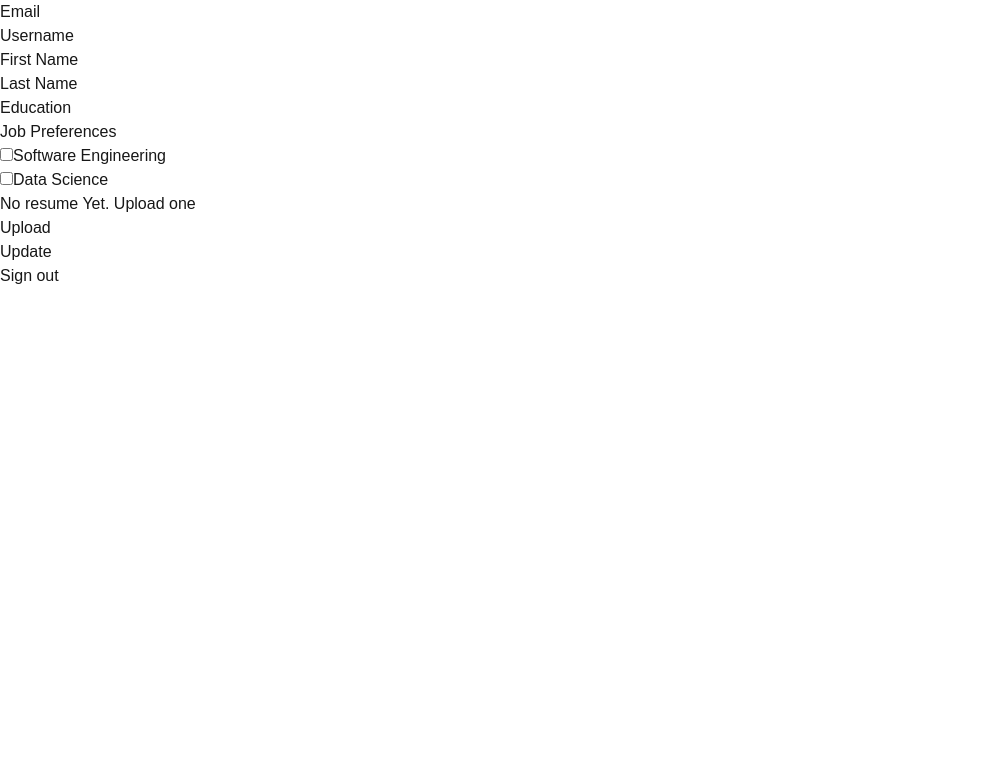
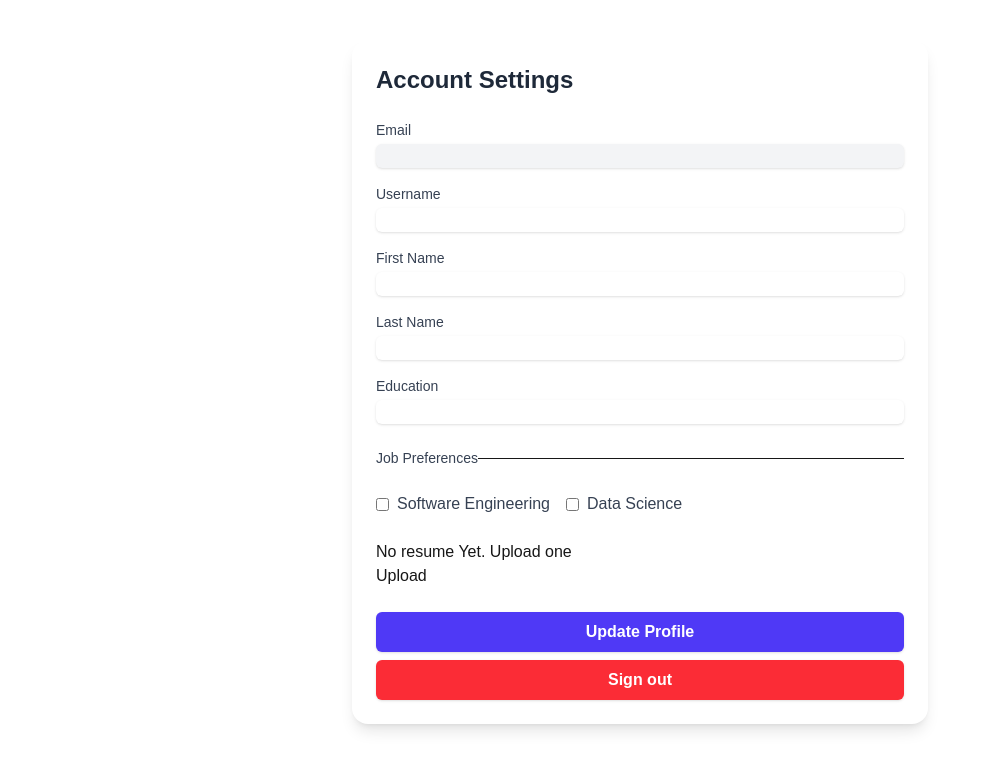
Before and after one commit to veerdoshi/JoblessNoMore, a Next.js app in the folder frontend/: page /account in a window 1280 px wide. Shown: the top 770 px of the page, without its empty margins (0-989 px from the left). Built offline with nearby package versions, Linux system fonts and the light colour scheme; no server answers; the database is empty.

Commit message:
Update applications and account pages

```diff
--- a/frontend/src/app/account/account-form.tsx
+++ b/frontend/src/app/account/account-form.tsx
@@ -99,7 +99,127 @@ export default function AccountForm({ user }: { user: User | null }) {
   }
 
   return (
-    <div className="form-widget">
+    <div className="max-w-xl mx-auto mt-10 p-6 bg-white rounded-2xl shadow-lg space-y-6">
+      <h1 className="text-2xl font-semibold text-gray-800">Account Settings</h1>
+      <div className="space-y-4">
+      <div>
+        <label htmlFor="email" className="block text-sm font-medium text-gray-700">Email</label>
+        <input
+          id="email"
+          type="text"
+          value={user?.email}
+          disabled
+          className="mt-1 block w-full rounded-md border-gray-300 shadow-sm bg-gray-100 text-gray-600 cursor-not-allowed"
+        />
+      </div>
+
+      <div>
+        <label htmlFor="username" className="block text-sm font-medium text-gray-700">Username</label>
+        <input
+          id="username"
+          type="text"
+          value={username || ''}
+          onChange={(e) => setUsername(e.target.value)}
+          className="mt-1 block w-full rounded-md border-gray-300 shadow-sm focus:ring-indigo-500 focus:border-indigo-500"
+        />
+      </div>
+
+      <div>
+        <label htmlFor="firstname" className="block text-sm font-medium text-gray-700">First Name</label>
+        <input
+          id="firstname"
+          type="text"
+          value={firstname || ''}
+          onChange={(e) => setFirstname(e.target.value)}
+          className="mt-1 block w-full rounded-md border-gray-300 shadow-sm focus:ring-indigo-500 focus:border-indigo-500"
+        />
+      </div>
+
+      <div>
+        <label htmlFor="lastname" className="block text-sm font-medium text-gray-700">Last Name</label>
+        <input
+          id="lastname"
+          type="text"
+          value={lastname || ''}
+          onChange={(e) => setLastname(e.target.value)}
+          className="mt-1 block w-full rounded-md border-gray-300 shadow-sm focus:ring-indigo-500 focus:border-indigo-500"
+        />
+      </div>
+
+      <div>
+        <label htmlFor="education" className="block text-sm font-medium text-gray-700">Education</label>
+        <input
+          id="education"
+          type="text"
+          value={education || ''}
+          onChange={(e) => setEducation(e.target.value)}
+          className="mt-1 block w-full rounded-md border-gray-300 shadow-sm focus:ring-indigo-500 focus:border-indigo-500"
+        />
+      </div>
+    </div>
+
+    <fieldset className="border-t pt-4">
+      <legend className="text-sm font-medium text-gray-700 mb-2">Job Preferences</legend>
+      <div className="flex space-x-4">
+        <label className="inline-flex items-center">
+          <input
+            type="checkbox"
+            id="swe"
+            checked={swe}
+            onChange={e => setSwe(e.target.checked)}
+            className="form-checkbox text-indigo-600"
+          />
+          <span className="ml-2 text-gray-700">Software Engineering</span>
+        </label>
+        <label className="inline-flex items-center">
+          <input
+            type="checkbox"
+            id="datasci"
+            checked={dataSci}
+            onChange={e => setDataSci(e.target.checked)}
+            className="form-checkbox text-indigo-600"
+          />
+          <span className="ml-2 text-gray-700">Data Science</span>
+        </label>
+      </div>
+    </fieldset>
+
+    <Resume
+      uid={user?.id}
+      url={resumeUrl}
+      onUpload={url => {
+        setResumeUrl(url)
+        updateProfile({
+          username,
+          firstname,
+          lastname,
+          education,
+          swe,
+          dataSci,
+          resumeUrl: url,
+        })
+      }}
+    />
+
+    <div className="space-y-2">
+      <button
+        onClick={() => updateProfile({ username, firstname, lastname, education, swe, dataSci, resumeUrl })}
+        disabled={loading}
+        className={`w-full py-2 px-4 text-white font-semibold rounded-md shadow-sm ${loading ? 'bg-gray-400 cursor-not-allowed' : 'bg-indigo-600 hover:bg-indigo-700'}`}
+      >
+        {loading ? 'Loading...' : 'Update Profile'}
+      </button>
+
+      <form action="/auth/signout" method="post">
+        <button
+          type="submit"
+          className="w-full py-2 px-4 bg-red-500 text-white font-semibold rounded-md shadow-sm hover:bg-red-600"
+        >
+          Sign out
+        </button>
+      </form>
+    </div>
+{/*
       <div>
         <label htmlFor="email">Email</label>
         <input id="email" type="text" value={user?.email} disabled />
@@ -182,7 +302,7 @@ export default function AccountForm({ user }: { user: User | null }) {
             Sign out
           </button>
         </form>
-      </div>
+      </div> */}
     </div>
   )
 }
--- /dev/null
+++ b/frontend/src/app/api/apply/route.ts
@@ -0,0 +1,16 @@
+import { createClient } from "@/utils/supabase/server"
+
+export async function GET() {
+  const supabase = await createClient()
+
+  // Check if a user's logged in
+  const {
+    data: { user },
+  } = await supabase.auth.getUser()
+
+  if (!user) {
+    return Response.json({ message: 'User not logged in' }, { status: 401 })
+  }
+
+  return Response.json({ message: `Hello, ${user.email}` })
+}
--- /dev/null
+++ b/frontend/src/app/applications/applications.tsx
@@ -0,0 +1,61 @@
+"use client"
+
+import { User } from "@supabase/supabase-js"
+import { createClient } from "@/utils/supabase/client"
+import { useState, useCallback, useEffect } from "react"
+
+export default function Applications({user}: {user: User | null}) {
+  const supabase = createClient()
+
+  const [loading, setLoading] = useState(true)
+  const [applications, setApplications] = useState<Array<any>>([])
+
+  const getApplications = useCallback(async () => {
+    try {
+      setLoading(true)
+
+      const { data, error, status } = await supabase
+        .from('applications')
+        .select(`apply_date, job_name, job_link, company, status`)
+        .eq('profile_id', user?.id)
+
+      if (error && status !== 406) {
+        console.log(error)
+        throw error
+      }
+
+      if (data) {
+        setApplications(data)
+      }
+    } catch (error) {
+      console.error(error)
+      alert('Error loading applications')
+    } finally {
+      setLoading(false)
+    }
+  }, [user, supabase])
+
+  useEffect(() => {
+    getApplications()
+  }, [user, getApplications])
+
+  return (
+    <div className="max-w-xl mx-auto mt-10 p-6 bg-white rounded-2xl shadow-lg space-y-6">
+        <h1 className="text-2xl font-semibold text-gray-800">Applications</h1>
+        {loading && <p>Loading applications...</p>}
+        {!loading && applications.length === 0 && <p>No applications found</p>}
+        {!loading && applications.length > 0 && (
+          <ul>
+              {applications.map((application) => (
+                  <li key={application.id}>
+                      <p>{application.job_name}</p>
+                      <p>{application.company}</p>
+                      <p>{application.status}</p>
+                      <p>{application.apply_date}</p>
+                  </li>
+              ))}
+          </ul>
+        )}
+    </div>
+  )
+}
--- /dev/null
+++ b/frontend/src/app/applications/page.tsx
@@ -0,0 +1,12 @@
+import Applications from './applications'
+import { createClient } from '@/utils/supabase/server'
+
+export default async function Account() {
+  const supabase = await createClient()
+
+  const {
+    data: { user },
+  } = await supabase.auth.getUser()
+
+  return <Applications user={user} />
+}
```
